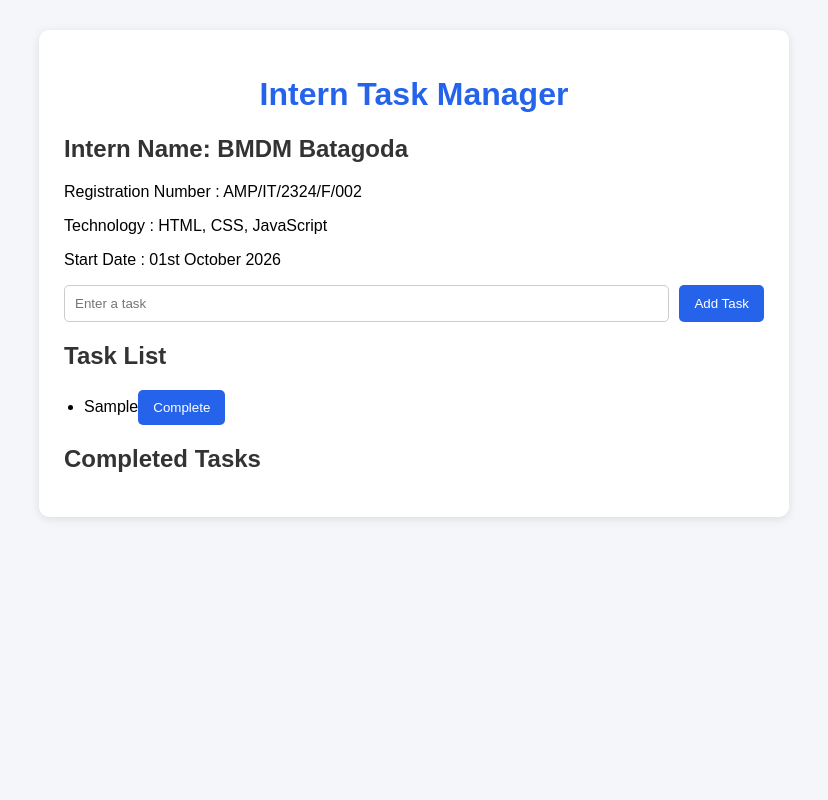
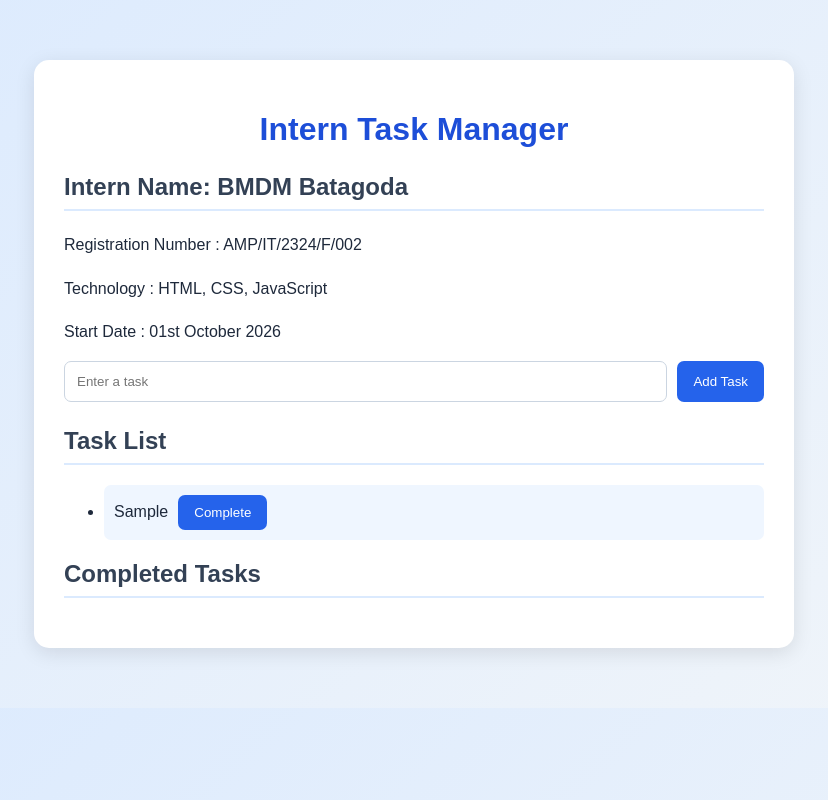
Before and after one commit to dilini002/intern-github-practical, a plain HTML site: page intern-task-manager/index.html in a window 1280 px wide. Both pictures are taken after typing "Sample" into the empty fields and a click on the button "Add Task". Shown: the whole page, without its empty margins (226-1054 px from the left). Drawn offline with Linux system fonts and the light colour scheme.

Commit message:
Improve project styling

```diff
--- a/intern-task-manager/style.css
+++ b/intern-task-manager/style.css
@@ -1,60 +1,74 @@
 
 body {
     font-family: Arial, sans-serif;
-    background-color: #f4f6f9;
+    background: linear-gradient(135deg, #dbeafe, #f1f5f9);
     margin: 0;
     padding: 30px;
+    color: #1e293b;
 }
 
 .container {
     max-width: 700px;
-    margin: auto;
-    background-color: white;
-    padding: 25px;
-    border-radius: 10px;
-    box-shadow: 0 2px 10px rgba(0, 0, 0, 0.1);
+    margin: 30px auto;
+    background: white;
+    padding: 30px;
+    border-radius: 15px;
+    box-shadow: 0 5px 20px rgba(0, 0, 0, 0.1);
 }
 
 h1 {
     text-align: center;
-    color: #2563eb;
+    color: #1d4ed8;
+    margin-bottom: 25px;
 }
 
 h2 {
-    color: #333;
+
+    color: #334155;
+    border-bottom: 2px solid #dbeafe;
+    padding-bottom: 8px;
+}
+
+p {
+    line-height: 1.7;
 }
 
 .task-input {
     display: flex;
     gap: 10px;
+    margin-bottom: 25px;
 }
 
 input {
     flex: 1;
-    padding: 10px;
-    border: 1px solid #ccc;
-    border-radius: 5px;
+    padding: 12px;
+    border: 1px solid #cbd5e1;
+    border-radius: 7px;
 }
 
 button {
-    background-color: #2563eb;
+    background: #2563eb;
     color: white;
+
     border: none;
-    padding: 10px 15px;
-    border-radius: 5px;
+    padding: 10px 16px;
+    border-radius: 7px;
     cursor: pointer;
 }
 
 button:hover {
-    background-color: #1d4ed8;
-}
-
-ul {
-    padding-left: 20px;
+    background: #1e40af;
 }
 
 li {
-    margin: 10px 0;
+    margin: 12px 0;
+    padding: 10px;
+    background: #eff6ff;
+    border-radius: 7px;
+}
+
+li button {
+    margin-left: 10px;
 }
 
 @media (max-width: 600px) {
@@ -62,6 +76,12 @@ li {
         padding: 10px;
     }
 
+
+    .container {
+        padding: 18px;
+        margin: 10px auto;
+    }
+
     .task-input {
         flex-direction: column;
     }
```
